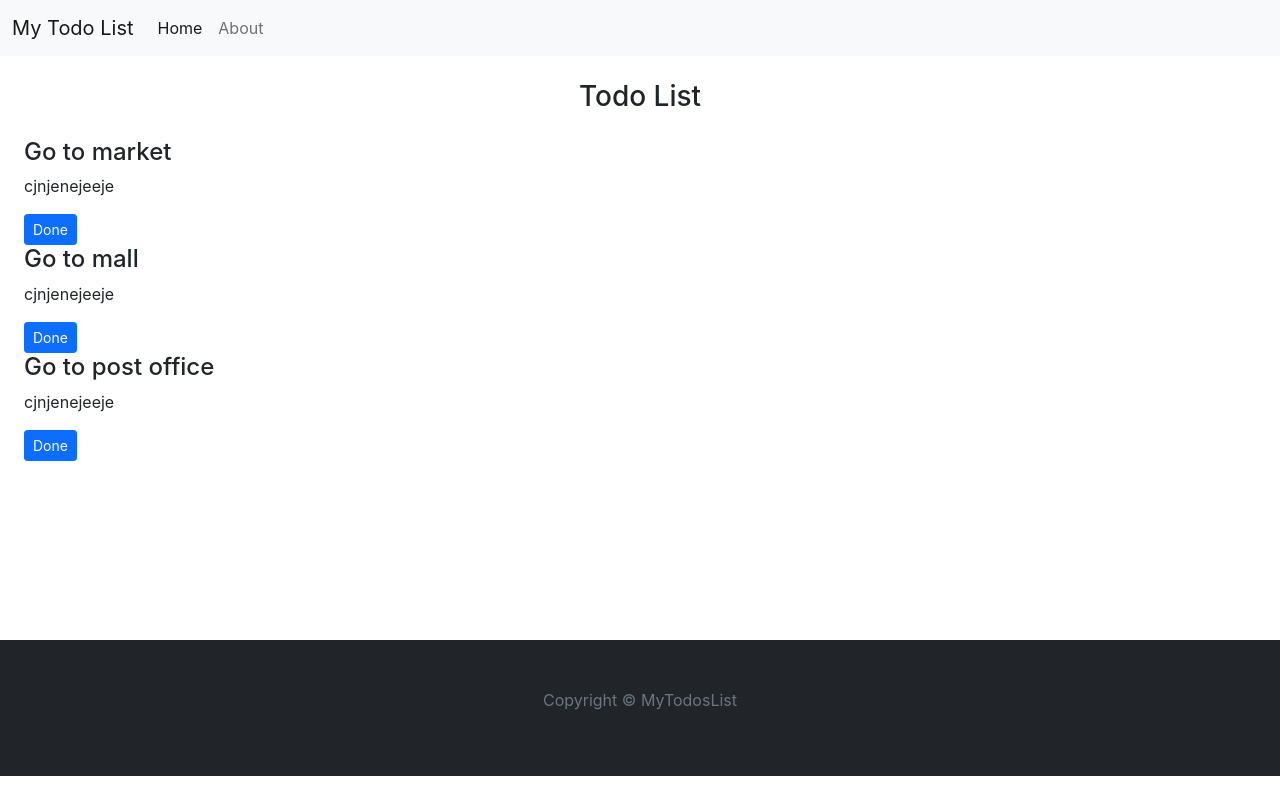
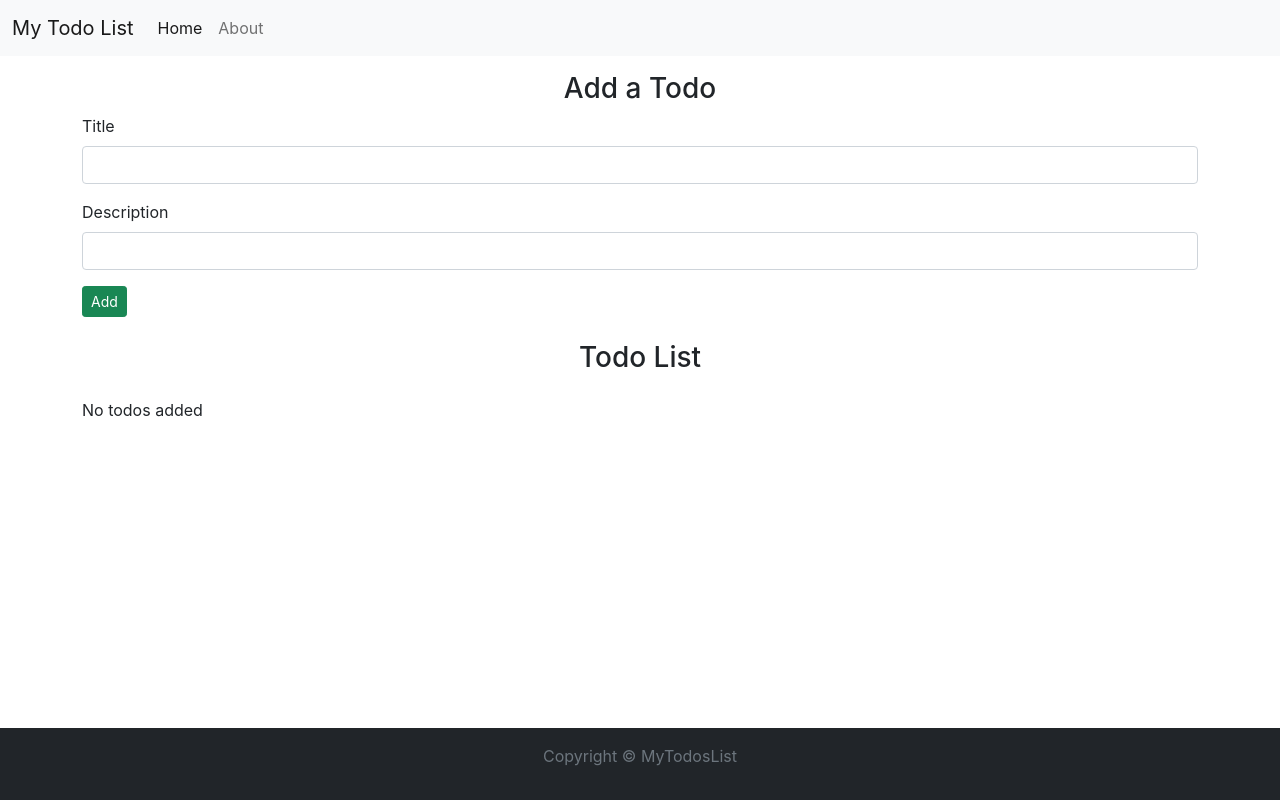
Before and after one commit to harshittaaa/todos-list, a React (Create React App) app: page / in a window 1280 px wide. Built offline with nearby package versions, Linux system fonts and the light colour scheme.

Commit message:
completed tutorial project

```diff
--- a/package.json
+++ b/package.json
@@ -8,6 +8,7 @@
     "@testing-library/user-event": "^12.1.10",
     "react": "^17.0.2",
     "react-dom": "^17.0.2",
+    "react-router-dom": "^5.3.0",
     "react-scripts": "4.0.3",
     "web-vitals": "^1.0.1"
   },
--- a/src/App.js
+++ b/src/App.js
@@ -1,11 +1,28 @@
 //import logo from './logo.svg';
 import './App.css';
 import Header from './Components/Header';
+import AddTodo from './Components/AddTodo';
 import Todos from './Components/Todos';
+import About from "./Components/About";
 import Footer from './Components/Footer';
-import React, {useState} from 'react';
+import React, {useState, useEffect} from 'react';
+import {
+  BrowserRouter as Router,
+  Switch,
+  Route
+} from "react-router-dom";
 
 function App() {
+  let initTodo;
+  if(localStorage.getItem("todos")===null)
+  {
+    initTodo=[];
+  }
+  else{
+    initTodo= JSON.parse(localStorage.getItem("todos"));
+  }
+
+  const [todos, setTodos] = useState(initTodo);
 
   const onDone=(todo)=>{
     console.log("I am done",todo);
@@ -14,31 +31,47 @@ function App() {
     setTodos(todos.filter((e)=>{
       return e!==todo;
     }));
+
+    //localStorage.setItem("todos", JSON.stringify(todos));
   };
-const [todos, setTodos] = useState([
-  {
-    sno: 1,
-    todo: "Go to market",
-    desc: "cjnjenejeeje"
-  },
-  {
-    sno: 2,
-    todo: "Go to mall",
-    desc: "cjnjenejeeje"
-  },
-  {
-    sno: 3,
-    todo: "Go to post office",
-    desc: "cjnjenejeeje"
-  }
-]);
+
+  const onAdd=(title, desc)=>{
+    let todo={
+      sno: todos.length===0? 1: todos[todos.length-1].sno + 1,
+      todo: title,
+      desc: desc
+    };
+    console.log(todo);
+    setTodos([...todos, todo]);
+
+      //localStorage.setItem("todos", todos);
+  };
+
+  useEffect(() => {
+    localStorage.setItem("todos", JSON.stringify(todos));
+
+  }, [todos]);
 
   return (
-    <>
+    <Router>
       <Header title="My Todo List" searchBar={false}/>
-      <Todos todos={todos} onDone={onDone}/>
+      <Switch>
+        <Route exact path="/" render={()=>{
+          return (
+            <>
+            <AddTodo onAdd={onAdd}/>
+            <Todos todos={todos} onDone={onDone}/>
+            </>
+          )
+        }}>
+        </Route>
+        <Route exact path="/about">
+          <About />
+        </Route>
+      </Switch>
+
       <Footer/>
-    </>
+    </Router>
 
   );
 }
--- /dev/null
+++ b/src/Components/About.js
@@ -0,0 +1,12 @@
+import React from 'react'
+
+const About = () => {
+    return (
+        <div>
+            My about Components
+            <p>This is About page</p>
+        </div>
+    )
+};
+
+export default About;
--- a/src/Components/AddTodo.js
+++ b/src/Components/AddTodo.js
@@ -0,0 +1,38 @@
+import React, {useState} from 'react';
+//import {style} from 'react';
+
+const AddTodo = (props) => {
+    /* const todo={
+        title: document.getElementById("todoTitle"),
+        desc: document.getElementById('todoDesc')
+    }; */
+    const [title, setTitle] = useState("");
+    const [desc, setDesc] = useState("");
+    const submit =(e)=>{
+        e.preventDefault();
+        if(!title || !desc)
+        alert("Title or description can't be empty :(");
+        else
+        props.onAdd(title,desc);
+    };
+    //console.log(todo);
+    return (
+        <div className="container my-3">
+            <h3 className="text-center">Add a Todo</h3>
+        <form onSubmit={submit}>
+            <div className="mb-3">
+                <label htmlFor="todoTitle" className="form-label">Title</label>
+                <input type="text" value={title} onChange={(e)=>setTitle(e.target.value)} className="form-control" id="todoTitle" aria-describedby="title"/>
+            </div>
+            <div className="mb-3">
+                <label htmlFor="todoDesc" className="form-label">Description</label>
+                <input type="text" value={desc} onChange={(e)=>setDesc(e.target.value)} className="form-control" id="todoDesc"/>
+            </div>
+
+            <button type="submit" className="btn btn-sm btn-success">Add</button>
+        </form>
+        </div>
+    )
+};
+
+export default AddTodo;
--- a/src/Components/Footer.js
+++ b/src/Components/Footer.js
@@ -1,15 +1,15 @@
-import React from 'react'
+import React from 'react';
 //import {style} from 'react';
 
 const Footer = () => {
     let footerStyle={
-        position: 'absolute',
-        top: '80vh',
-        width: '100%'
+        position: 'fixed',
+        bottom: '0',
+        width: '100%',
     };
     return (
         <footer className="bg-dark text-muted" style={footerStyle}>
-            <p className="text-center p-5">
+            <p className="text-center p-3">
                 Copyright &copy; MyTodosList
             </p>
         </footer>
--- a/src/Components/Header.js
+++ b/src/Components/Header.js
@@ -1,23 +1,23 @@
 import React from 'react';
 import PropTypes from 'prop-types';
-
+import { Link } from 'react-router-dom';
 
 export default function Header(props) {
     return (
         <div>
             <nav className="navbar navbar-expand-lg navbar-light bg-light" fixed="top">
   <div className="container-fluid">
-    <a className="navbar-brand" href="www.">{props.title}</a>
+    <Link className="navbar-brand" to="/">{props.title}</Link>
     <button className="navbar-toggler" type="button" data-bs-toggle="collapse" data-bs-target="#navbarSupportedContent" aria-controls="navbarSupportedContent" aria-expanded="false" aria-label="Toggle navigation">
       <span className="navbar-toggler-icon"></span>
     </button>
     <div className="collapse navbar-collapse" id="navbarSupportedContent">
       <ul className="navbar-nav me-auto mb-2 mb-lg-0">
         <li className="nav-item">
-          <a className="nav-link active" aria-current="page" href="www.">Home</a>
+          <Link className="nav-link active" aria-current="page" to="/">Home</Link>
         </li>
         <li className="nav-item">
-          <a className="nav-link" href="w...">About</a>
+          <Link className="nav-link" to="/about">About</Link>
         </li>
 
 
--- a/src/Components/Todos.js
+++ b/src/Components/Todos.js
@@ -3,14 +3,13 @@ import TodoItem from './TodoItem';
 
 const Todos = (props) => {
     return (
-        <div className="m-4">
+        <div className="container" style={{marginBottom: '6rem'}}>
             <h3 className="text-center my-4"> Todo List</h3>
             {props.todos.length===0? "No todos added" :
             props.todos.map((todo)=>{
                 return <TodoItem todo={todo} key={todo.sno} onDone={props.onDone}></TodoItem>
             })
             }
-
         </div>
     )
 }
```
Also changed, not shown: 2 other files (tests, documents, lock files or other folders).
